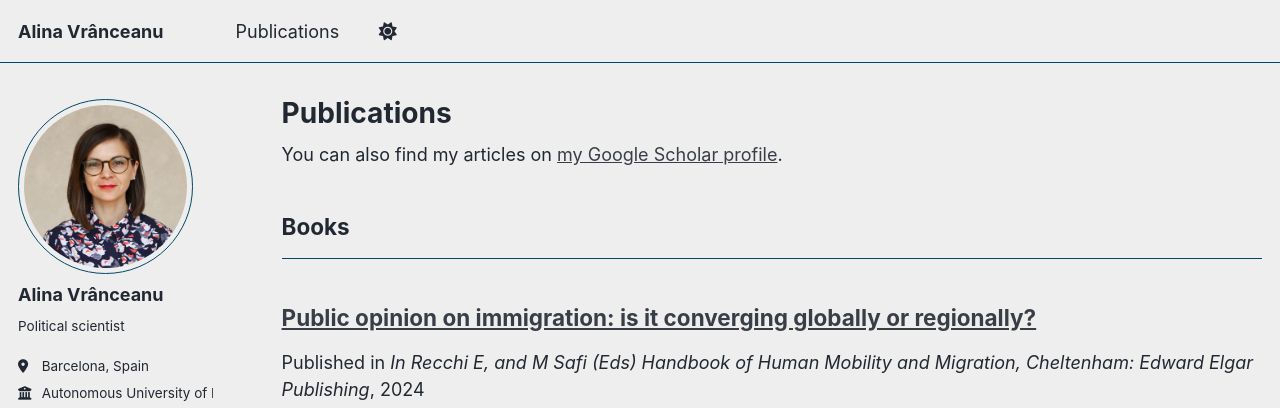
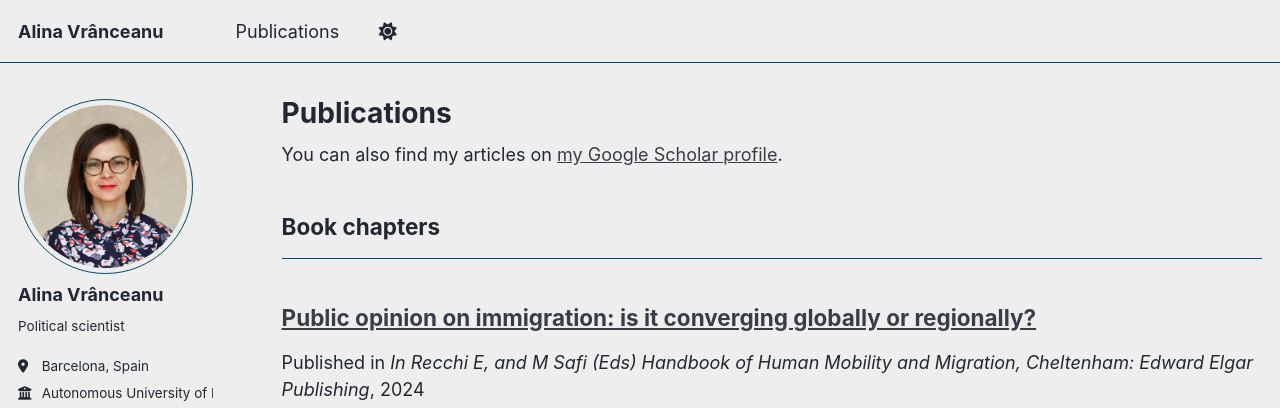
Before and after one commit to alinavranceanu/alinavranceanu.github.io, a Jekyll site: the page built from _pages/publications.html, in a window 1280 px wide and 900 px high. Shown: the top 408 px of the window. Built offline with Jekyll 4.4.1, drawn with Linux system fonts in a browser that asks for light colours; some web fonts are replaced; a script that is not in the unit is left out.

Commit message:
Update _config.yml

```diff
--- a/_config.yml
+++ b/_config.yml
@@ -81,7 +81,7 @@ author:
 # Publication Category - The following the list of publication categories and their headings
 publication_category:
   books:
-    title: 'Books'
+    title: 'Book chapters'
   manuscripts:
     title: 'Journal Articles'
   conferences:
```
